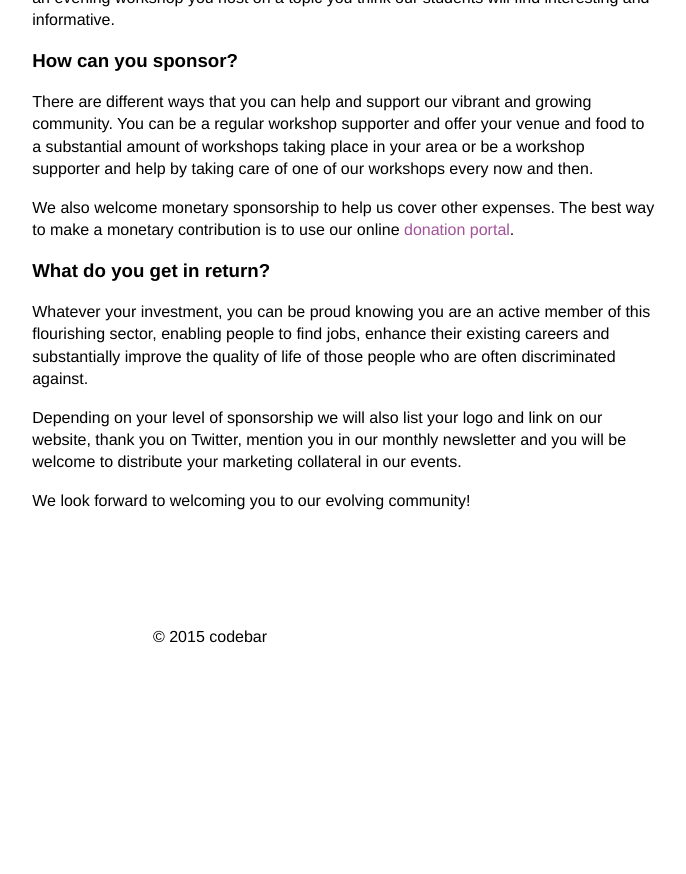
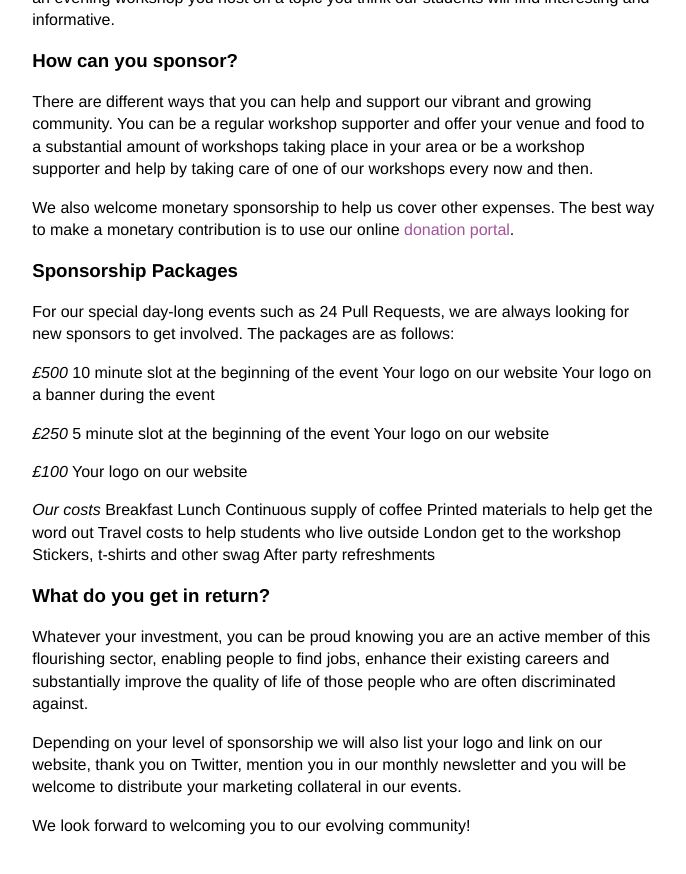
Before and after one commit to codebar/manual, a Jekyll site: the page built from _posts/2014-12-19-becoming-a-sponsor.md, in a window 1280 px wide and 900 px high, scrolled down 1875 px. Shown: the top 874 px of the window, without its empty margins (430-1116 px from the left). Built offline with Jekyll 4.4.1, drawn with Linux system fonts in a browser that asks for light colours; nearby versions of some CDN libraries; Markdown is read by kramdown in place of the engine named in the settings; before the commit the page ends 2571 px from its top, so only the background shows below that.

Commit message:
Add sponsorship packages for special events

```diff
--- a/_posts/2014-12-19-becoming-a-sponsor.md
+++ b/_posts/2014-12-19-becoming-a-sponsor.md
@@ -49,6 +49,34 @@ There are different ways that you can help and support our vibrant and growing c
 We also welcome monetary sponsorship to help us cover other expenses. The best way to make a monetary contribution is to use our online [donation portal](http://donate.codebar.io).
 
 
+### Sponsorship Packages
+
+For our special day-long events such as 24 Pull Requests, we are always looking for new sponsors to get involved. The packages are as follows:
+
+*£500*
+10 minute slot at the beginning of the event
+Your logo on our website
+Your logo on a banner during the event
+
+*£250*
+5 minute slot at the beginning of the event
+Your logo on our website
+
+*£100*
+Your logo on our website
+
+
+*Our costs*
+Breakfast
+Lunch
+Continuous supply of coffee
+Printed materials to help get the word out
+Travel costs to help students who live outside London get to the workshop
+Stickers, t-shirts and other swag
+After party refreshments
+
+
+
 ### What do you get in return?
 
 Whatever your investment, you can be proud knowing you are an active member of this flourishing sector, enabling people to find jobs, enhance their existing careers and substantially improve the quality of life of those people who are often discriminated against.
```
